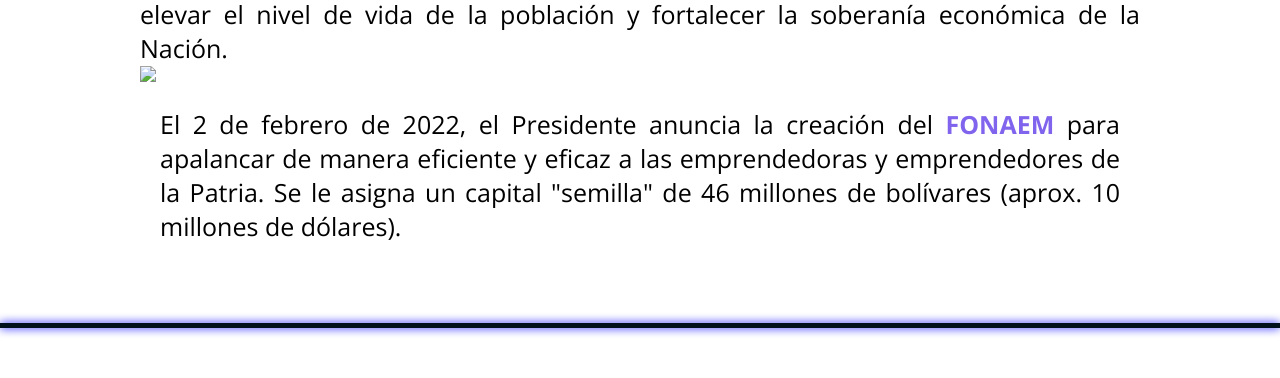
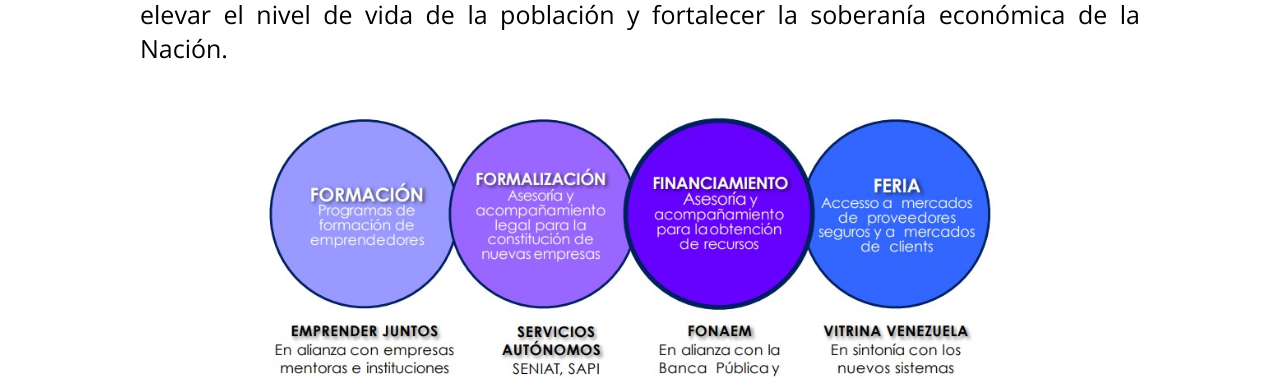
Before and after one commit to ismawelf/ismawelf.github.io, a plain HTML site: page nosotros.html in a window 1280 px wide. Shown: the part 293-671 px from the top of the page. Drawn offline with nearby package versions, Linux system fonts and the light colour scheme.

Commit message:
Update nosotros.html

```diff
--- a/nosotros.html
+++ b/nosotros.html
@@ -138,7 +138,7 @@
                 vida de la población y fortalecer la soberanía económica de la Nación.
             </p>
             <div>
-                <img src="img/4f.jfif" width="1000px" height="auto">
+                <img src="4f.jfif" width="1000px" height="auto">
             </div>
             <p style="font-size: 25px; text-align: justify; padding: 20px; padding-top: 20px;">
                 El 2 de febrero de 2022, el Presidente anuncia la creación
```
